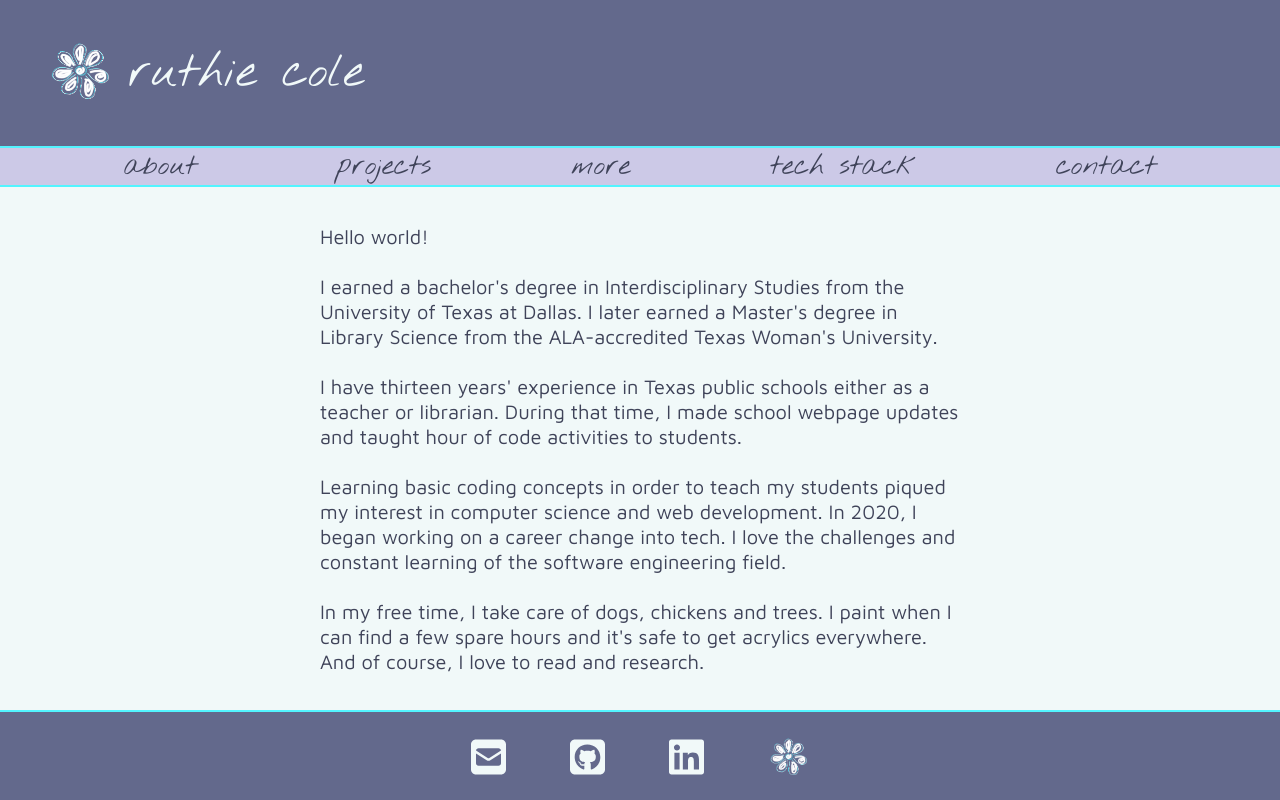
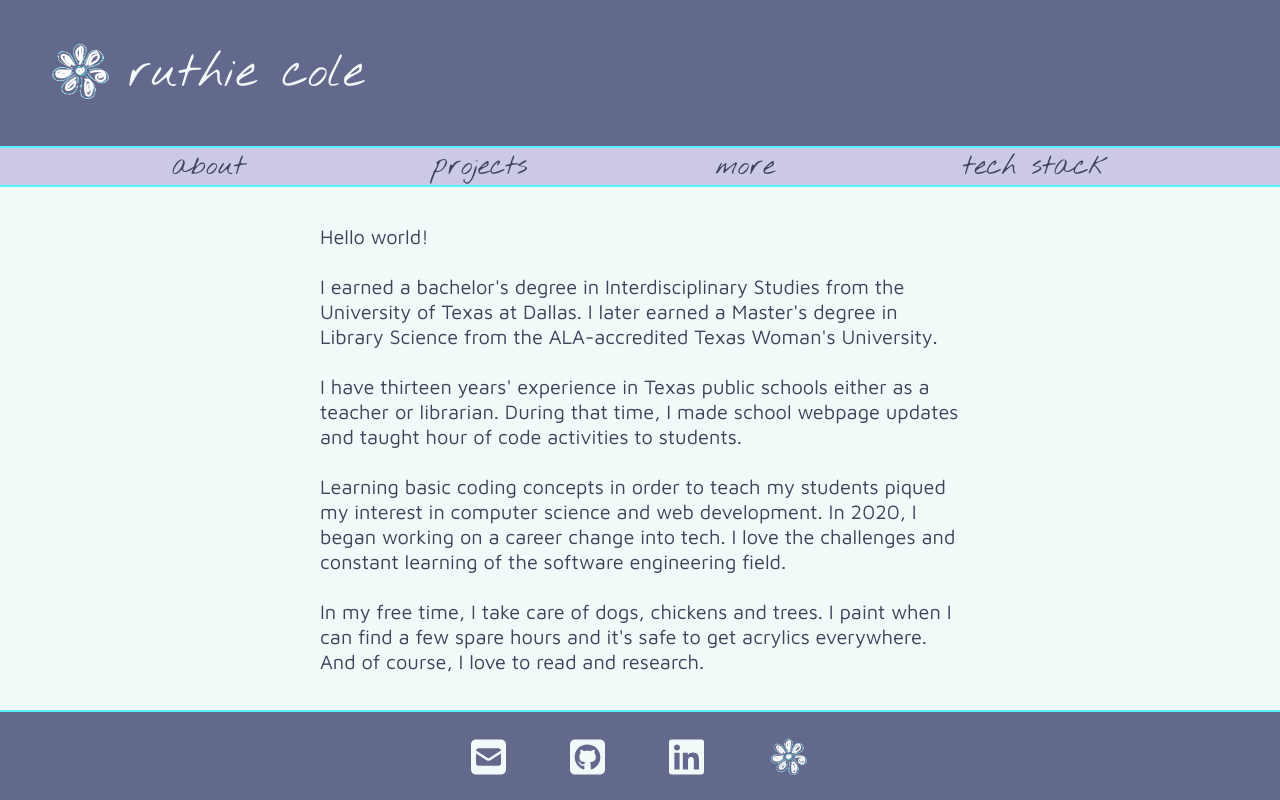
Before and after one commit to lilyruth/new-portfolio, a React (Create React App) app: page / in a window 1280 px wide. Built offline with nearby package versions, Linux system fonts and the light colour scheme.

Commit message:
removed contact form

```diff
--- a/src/App.js
+++ b/src/App.js
@@ -3,7 +3,6 @@ import SideNav from './Components/Side-Nav/SideNav';
 import { Routes, Route } from 'react-router-dom'
 import { useSpring, animated } from 'react-spring';
 import About from './Components/Content/About';
-import Contact from './Components/Content/Contact/Contact';
 import More from './Components/Content/More/More';
 import Projects from './Components/Content/Projects/Projects';
 import TechStack from './Components/Content/TechStack/TechStack';
@@ -46,19 +45,15 @@ function App() {
           <About />
         } />
 
-        <Route path="contact" element={
-          <Contact />
-        } />
-
-        <Route path="more" element={
+      <Route path="more" element={
           <More />
         } />
 
-        <Route path="projects" element={
+      <Route path="projects" element={
           <Projects />
         } />
 
-        <Route path="tech-stack" element={
+      <Route path="tech-stack" element={
           <TechStack />
         } />
 
--- a/src/Components/Side-Nav/SideNav.js
+++ b/src/Components/Side-Nav/SideNav.js
@@ -12,8 +12,6 @@ function SideNav() {
 
     <li><Link className="menu-tech-stack nav-links" to="tech-stack">tech stack</Link></li>
 
-    <li><Link className="menu-contact nav-links" to="contact">contact</Link></li>
-
   </ul>
  )
 }
```
